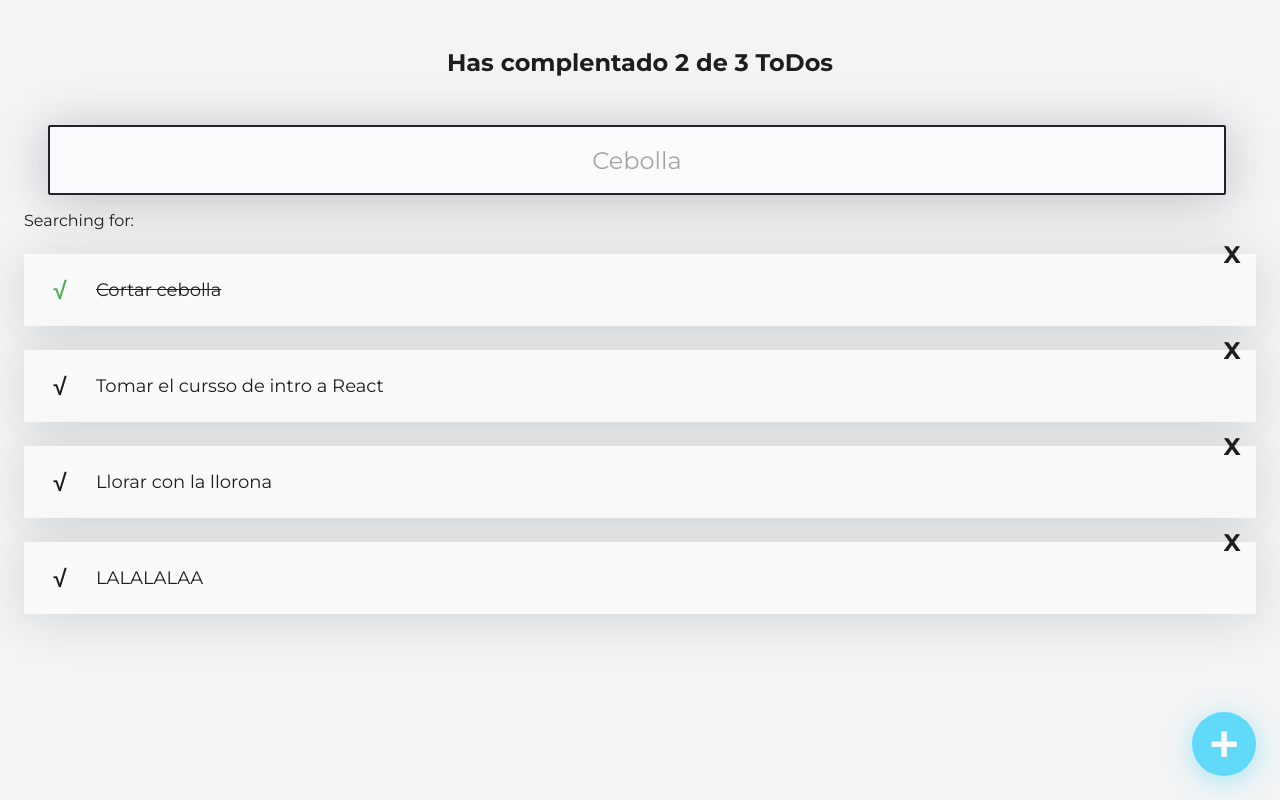
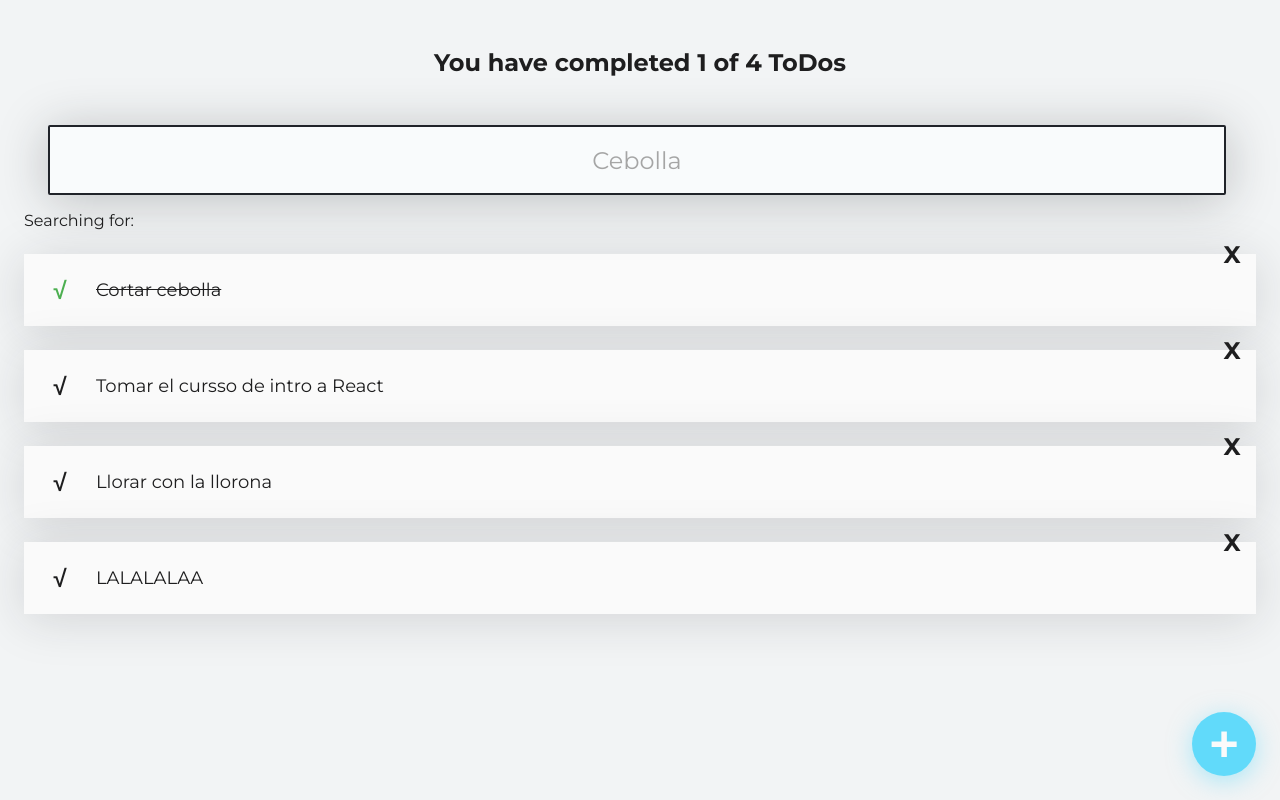
Before and after one commit to gustavojesusmartineze/todo-machine-react, a React (Create React App) app: page / in a window 1280 px wide. Built offline with nearby package versions, Linux system fonts and the light colour scheme; the HTML template or start-up script is replaced by a standard one.

Commit message:
feat(TodoCounter): keep track of total and completed Todos

```diff
--- a/src/TodoCounter/index.js
+++ b/src/TodoCounter/index.js
@@ -1,9 +1,9 @@
 import './TodoCounter.css';
 
-function TodoCounter(){
+function TodoCounter({ total, completed }) {
   return(
     <h2 className="TodoCounter">
-      Has complentado 2 de 3 ToDos
+      You have completed {completed} of {total} ToDos
     </h2>
   )
 }
```
